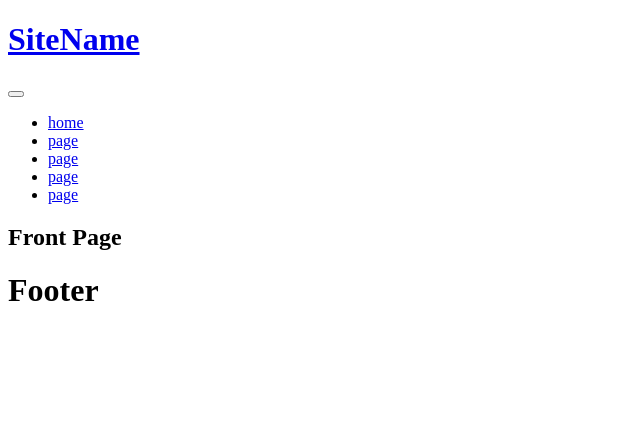
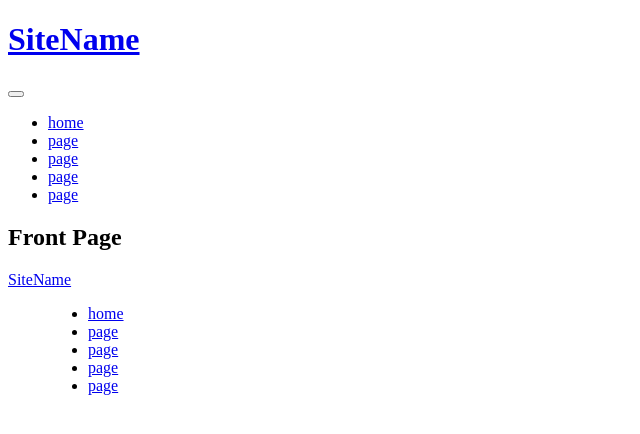
Before and after one commit to masayuki-abe/base-website, a Nuxt app: page / in a window 1280 px wide. Shown: the top 434 px of the page, without its empty margins (0-640 px from the left). Built offline with nearby package versions, Linux system fonts and the light colour scheme.

Commit message:
フッタ用コンポネント作成

```diff
--- /dev/null
+++ b/components/molecules/NaviList.vue
@@ -0,0 +1,19 @@
+<template>
+  <ul>
+    <li>
+      <a href="/">home</a>
+    </li>
+    <li>
+      <a href="#">page</a>
+    </li>
+    <li>
+      <a href="#">page</a>
+    </li>
+    <li>
+      <a href="#">page</a>
+    </li>
+    <li>
+      <a href="#">page</a>
+    </li>
+  </ul>
+</template>
--- a/components/organisms/TheFooter.vue
+++ b/components/organisms/TheFooter.vue
@@ -1,5 +1,14 @@
 <template>
   <footer class="l-footer">
-    <h1>Footer</h1>
+    <dl>
+      <dt>
+        <a href="/">
+          <atomsSiteName />
+        </a>
+      </dt>
+      <dd>
+        <moleculesNaviList />
+      </dd>
+    </dl>
   </footer>
 </template>
--- a/components/organisms/TheGlobalNavi.vue
+++ b/components/organisms/TheGlobalNavi.vue
@@ -1,19 +1,5 @@
 <template>
-  <ul class="l-globalNavi">
-    <li>
-      <a href="/">home</a>
-    </li>
-    <li>
-      <a href="#">page</a>
-    </li>
-    <li>
-      <a href="#">page</a>
-    </li>
-    <li>
-      <a href="#">page</a>
-    </li>
-    <li>
-      <a href="#">page</a>
-    </li>
-  </ul>
+  <nav class="l-globalNavi">
+    <moleculesNaviList />
+  </nav>
 </template>
```
